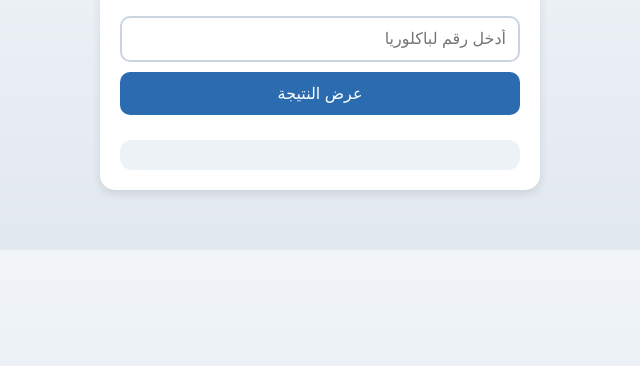
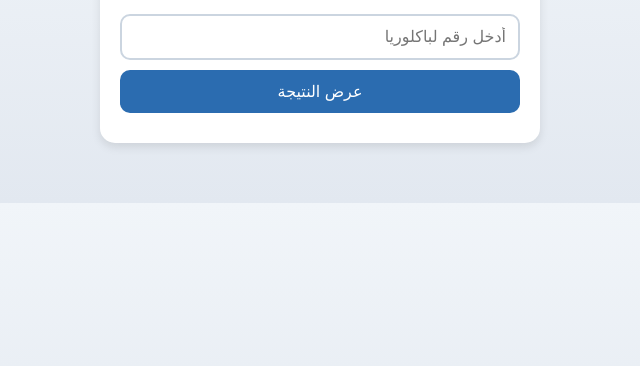
Before and after one commit to MedBobeni/resultats.github.io, a plain HTML site: page index.html in a window 1280 px wide. Shown: the part 150-516 px from the top of the page, without its empty margins (320-960 px from the left). Drawn offline with Linux system fonts and the light colour scheme.

Commit message:
Update style.css

```diff
--- a/style.css
+++ b/style.css
@@ -1,5 +1,3 @@
-
-
 body {
   font-family: 'Segoe UI', Tahoma, sans-serif;
   background: linear-gradient(to bottom, #f1f5f9, #e2e8f0);
@@ -20,35 +18,40 @@ body {
 
 h1 {
   color: #2b6cb0;
+  margin-bottom: 20px;
 }
 
-input {
+input, button {
   width: 100%;
   padding: 12px;
   font-size: 16px;
   margin-bottom: 10px;
-  border: 2px solid #cbd5e0;
   border-radius: 10px;
   box-sizing: border-box;
 }
 
+input {
+  border: 2px solid #cbd5e0;
+}
+
 button {
-  width: 100%;
-  padding: 12px;
-  font-size: 16px;
   background-color: #2b6cb0;
   color: white;
   border: none;
-  border-radius: 10px;
   cursor: pointer;
+  transition: background-color 0.3s;
+}
+
+button:hover {
+  background-color: #1e4e8c;
 }
 
 .resultat-box {
-  margin-top: 25px;
+  margin-top: 20px;
   padding: 15px;
-  border-radius: 12px;
-  background-color: #edf2f7;
-  text-align: right;
+  border-radius: 10px;
+  background-color: #f8fafc;
+  display: none;
 }
 
 .success {
```
